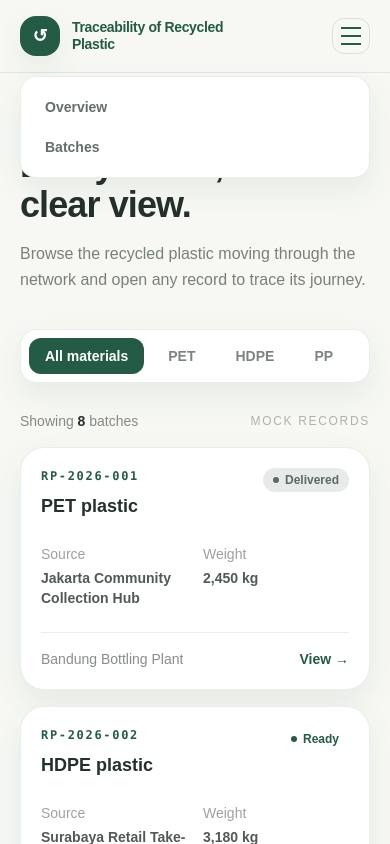
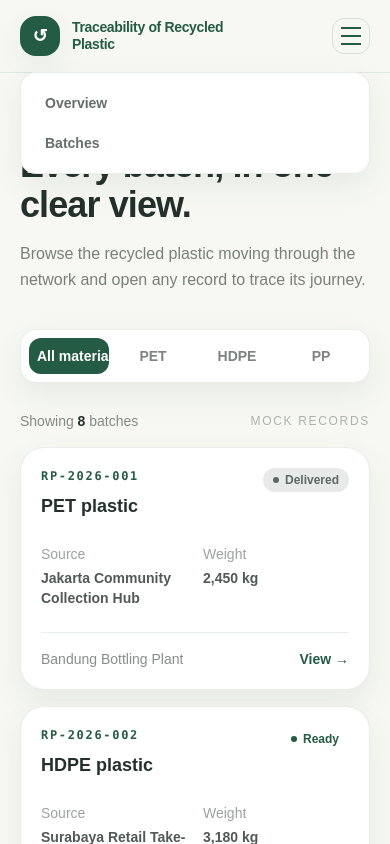
Before and after one commit to rizqiroikhan/traceability-of-recycled-plastic-supply-chain, a Next.js app: page /batches in a window 390 px wide. Both pictures are taken after a click on the button "Toggle navigation". Shown: the top 844 px of the page. Built offline with nearby package versions, Linux system fonts and the light colour scheme.

Commit message:
mobile filters and navbar revised

```diff
--- a/components/batch-list-client.tsx
+++ b/components/batch-list-client.tsx
@@ -12,8 +12,8 @@ export function BatchListClient() {
   const filteredBatches = useMemo(() => filter === "All" ? batches : batches.filter((batch) => batch.material === filter), [filter]);
 
   return <>
-    <div className="flex flex-wrap gap-2 rounded-2xl border border-forest/10 bg-white p-2 shadow-card" aria-label="Filter batches by material">
-      {filters.map((item) => <button key={item} type="button" onClick={() => setFilter(item)} aria-pressed={filter === item} className={`rounded-xl px-4 py-2 text-sm font-bold transition ${filter === item ? "bg-forest text-white" : "text-charcoal/60 hover:bg-mist hover:text-forest"}`}>{item === "All" ? "All materials" : item}</button>)}
+    <div className="flex flex-nowrap gap-1 rounded-2xl border border-forest/10 bg-white p-2 shadow-card" aria-label="Filter batches by material">
+      {filters.map((item) => <button key={item} type="button" onClick={() => setFilter(item)} aria-pressed={filter === item} className={`min-w-0 flex-1 whitespace-nowrap rounded-xl px-2 py-2 text-sm font-bold transition sm:px-4 ${filter === item ? "bg-forest text-white" : "text-charcoal/60 hover:bg-mist hover:text-forest"}`}>{item === "All" ? "All materials" : item}</button>)}
     </div>
     <div className="mt-7 flex items-center justify-between gap-4"><p className="text-sm text-charcoal/55">Showing <span className="font-bold text-charcoal">{filteredBatches.length}</span> {filteredBatches.length === 1 ? "batch" : "batches"}</p><p className="text-xs font-medium uppercase tracking-[0.14em] text-charcoal/35">Mock records</p></div>
     {filteredBatches.length > 0 ? <div className="mt-4 grid gap-4 md:grid-cols-2 lg:grid-cols-3">{filteredBatches.map((batch) => <BatchCard key={batch.id} batch={batch} />)}</div> : <div className="mt-4 rounded-3xl border border-dashed border-forest/20 bg-white p-12 text-center"><p className="font-bold text-charcoal">No batches found</p><p className="mt-2 text-sm text-charcoal/55">Try another material filter.</p></div>}
--- a/components/navbar.tsx
+++ b/components/navbar.tsx
@@ -7,7 +7,7 @@ export function Navbar() {
   const [open, setOpen] = useState(false);
 
   return (
-    <header className="border-b border-forest/10 bg-canvas/95 backdrop-blur">
+    <header className="relative z-50 border-b border-forest/10 bg-canvas/95 backdrop-blur">
       <div className="mx-auto flex max-w-6xl items-center justify-between px-5 py-4 lg:px-8">
         <Link href="/" className="flex items-center gap-3" onClick={() => setOpen(false)}>
           <span className="grid h-10 w-10 place-items-center rounded-2xl bg-forest text-lg font-bold text-white shadow-card">↺</span>
@@ -16,7 +16,7 @@ export function Navbar() {
         <button type="button" className="rounded-xl border border-forest/15 p-2 text-forest md:hidden" aria-label="Toggle navigation" aria-expanded={open} onClick={() => setOpen((value) => !value)}>
           <span className="block h-0.5 w-5 bg-current" /><span className="my-1.5 block h-0.5 w-5 bg-current" /><span className="block h-0.5 w-5 bg-current" />
         </button>
-        <nav className={`${open ? "flex" : "hidden"} absolute left-5 right-5 top-[76px] z-20 flex-col gap-1 rounded-2xl border border-forest/10 bg-white p-3 shadow-card md:static md:flex md:flex-row md:items-center md:gap-8 md:border-0 md:bg-transparent md:p-0 md:shadow-none`}>
+        <nav className={`${open ? "flex" : "hidden"} absolute left-5 right-5 top-full z-[60] flex-col gap-1 rounded-2xl border border-forest/10 bg-white p-3 shadow-card md:static md:flex md:flex-row md:items-center md:gap-8 md:border-0 md:bg-transparent md:p-0 md:shadow-none`}>
           <Link href="/" className="rounded-xl px-3 py-2 text-sm font-semibold text-charcoal/70 transition hover:bg-mist hover:text-forest" onClick={() => setOpen(false)}>Overview</Link>
           <Link href="/batches" className="rounded-xl px-3 py-2 text-sm font-semibold text-charcoal/70 transition hover:bg-mist hover:text-forest" onClick={() => setOpen(false)}>Batches</Link>
         </nav>
```
